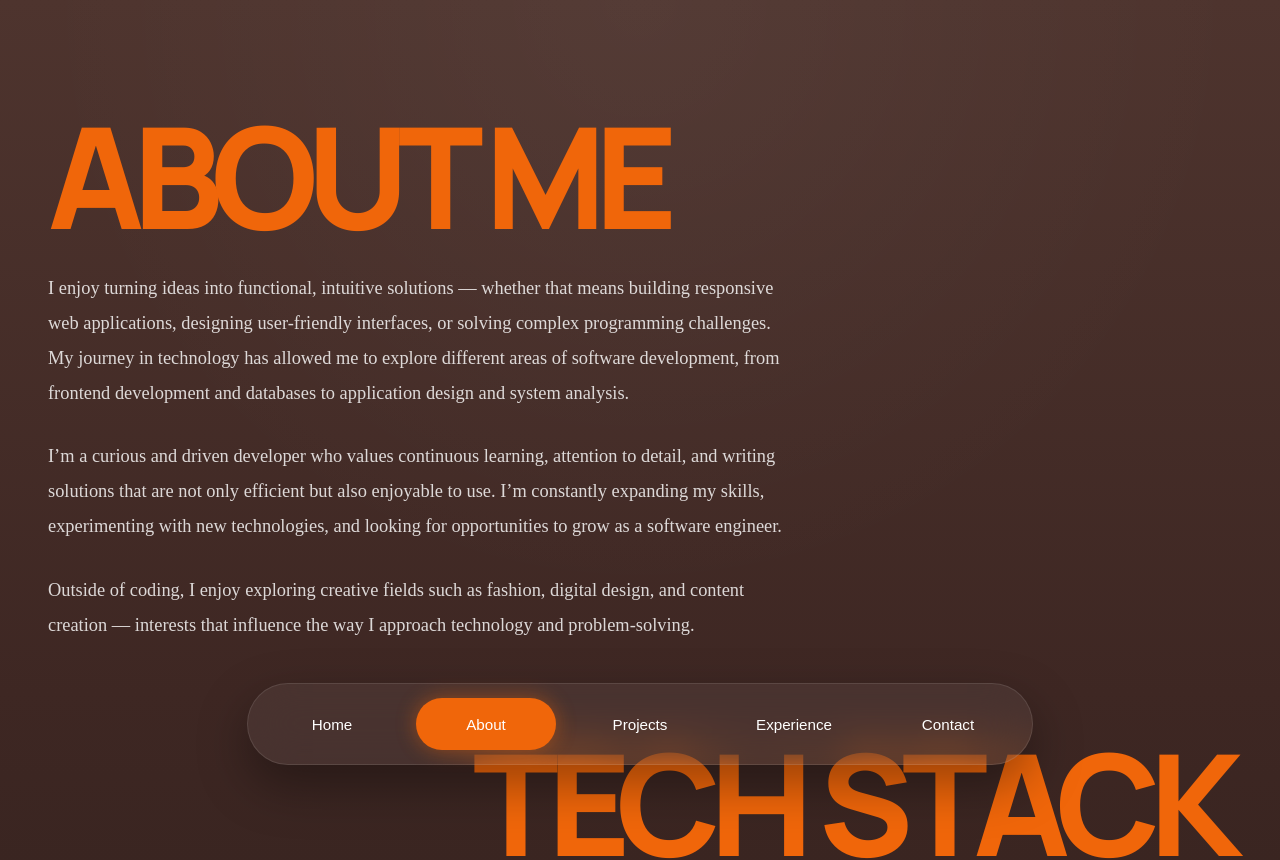
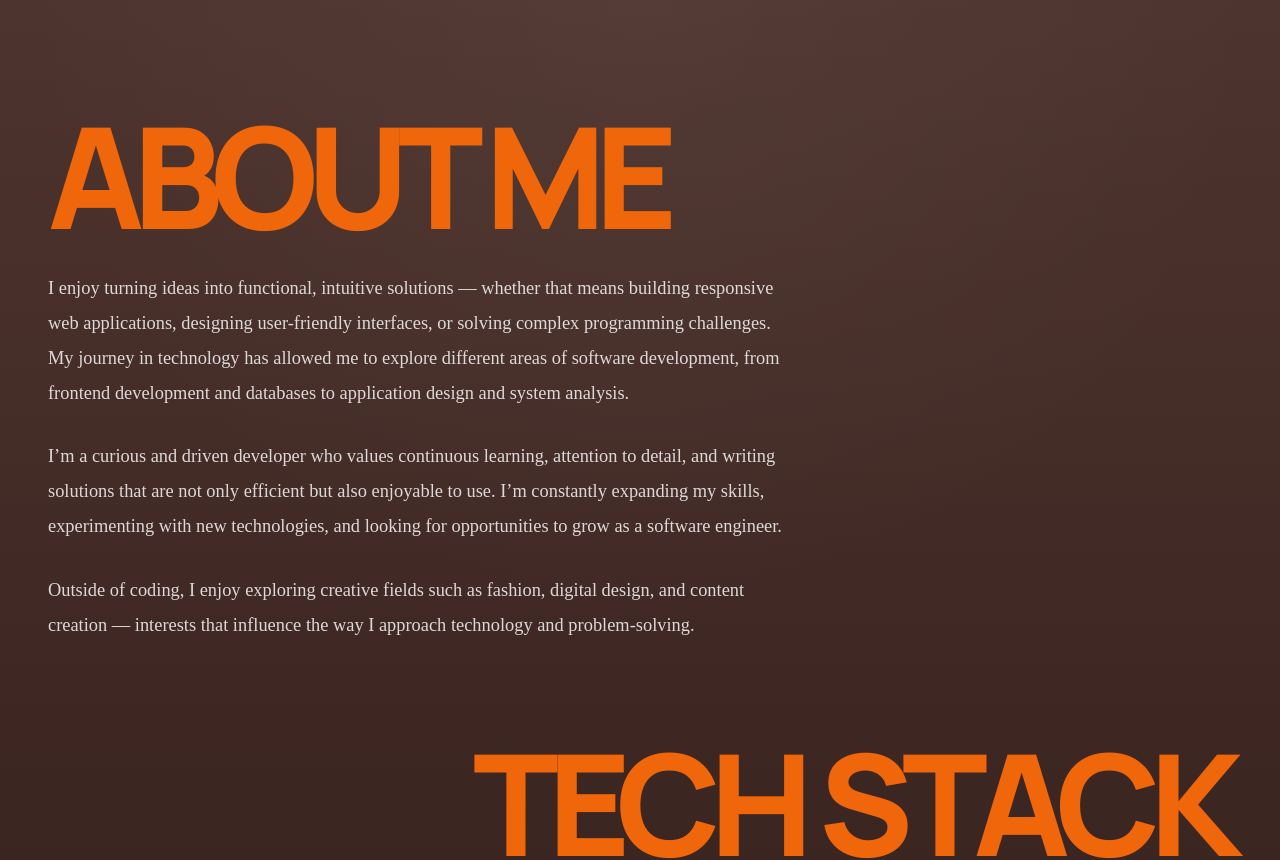
Before and after one commit to mmusorams/portfolio, a React (Vite) app: page /portfolio/about in a window 1280 px wide. Shown: the top 860 px of the page. Built offline with nearby package versions, Linux system fonts and the light colour scheme.

Commit message:
Refactor Home.css for layout and styling updates

```diff
--- a/src/pages/Home/Home.css
+++ b/src/pages/Home/Home.css
@@ -1,31 +1,103 @@
-.bottom-nav{
 
-    position:fixed;
+.home {
+    min-height: 100vh;
+    display: flex;
+    flex-direction: column;
+    justify-content: space-between;
+    padding: 60px;
+}
 
-    left:50%;
+.hero {
+    display: flex;
+    justify-content: space-between;
+    align-items: center;
+    min-height: 80vh;
+    gap: 4rem;
+}
 
-    bottom:35px;
+.hero-content {
+    flex: 1;
+}
 
-    transform:translateX(-50%);
+.hero-image {
+    flex: 0.8;
+    display: flex;
+    justify-content: flex-end;
+}
 
-    display:flex;
+.hero-image img {
+    width: 100%;
+    max-width: 450px;
+    border-radius: 20px;
+    object-fit: cover;
+    transition: .4s ease;
+    filter: grayscale(100%);
+}
 
-    gap:14px;
+.hero-name {
+    font-family: "Salt", sans-serif;
+    font-size: clamp(5rem, 11vw, 10rem);
+    color: #F0660A;
+    line-height: .9;
+    letter-spacing: -0.06em;
+}
 
-    padding:14px;
+.hero-title {
+    color: white;
+    margin-top: 20px;
+}
 
-    border-radius:999px;
+.hero-image img:hover {
+    filter: grayscale(0);
+    transform: translateY(-8px);
+}
 
-    background:rgba(255,255,255,.06);
+@font-face {
+    font-family: "Salt";
+    src: url("../../assets/fonts/Salt-Regular.otf") format("opentype");
+    font-weight: normal;
+    font-style: normal;
+}
 
-    backdrop-filter:blur(24px);
-    -webkit-backdrop-filter:blur(24px);
+.hero-description {
+    max-width: 650px;
+    margin-top: 2rem;
+    color: rgba(255, 255, 255, .75);
+    font-size: 1.15rem;
+    line-height: 1.8;
+}
 
-    border:1px solid rgba(255,255,255,.10);
+.hero-buttons {
+    display: flex;
+    gap: 1.5rem;
+    margin-top: 3rem;
+}
 
-    box-shadow:
-        0 20px 50px rgba(0,0,0,.35);
+.cv-button,
+.projects-button {
+    padding: 1rem 2rem;
+    border-radius: 999px;
+    text-decoration: none;
+    font-weight: 600;
+    transition: .3s ease;
+}
 
-    z-index:1000;
+.cv-button {
+    background: #F0660A;
+    color: white;
+}
 
+.cv-button:hover {
+    transform: translateY(-3px);
+    opacity: .9;
 }
+
+.projects-button {
+    border: 1px solid rgba(255, 255, 255, .3);
+    color: white;
+}
+
+.projects-button:hover {
+    border-color: #F0660A;
+    color: #F0660A;
+}
```
